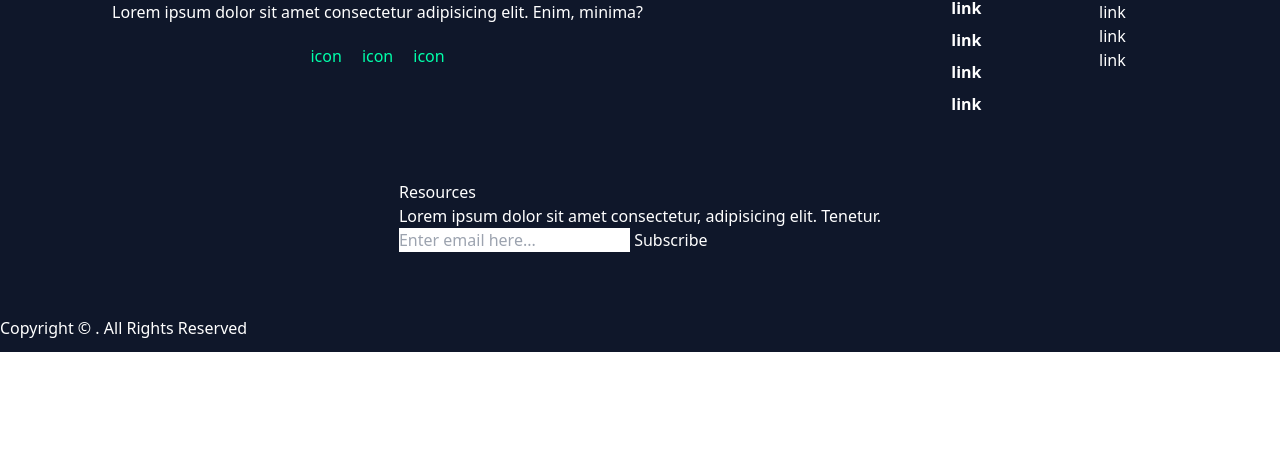
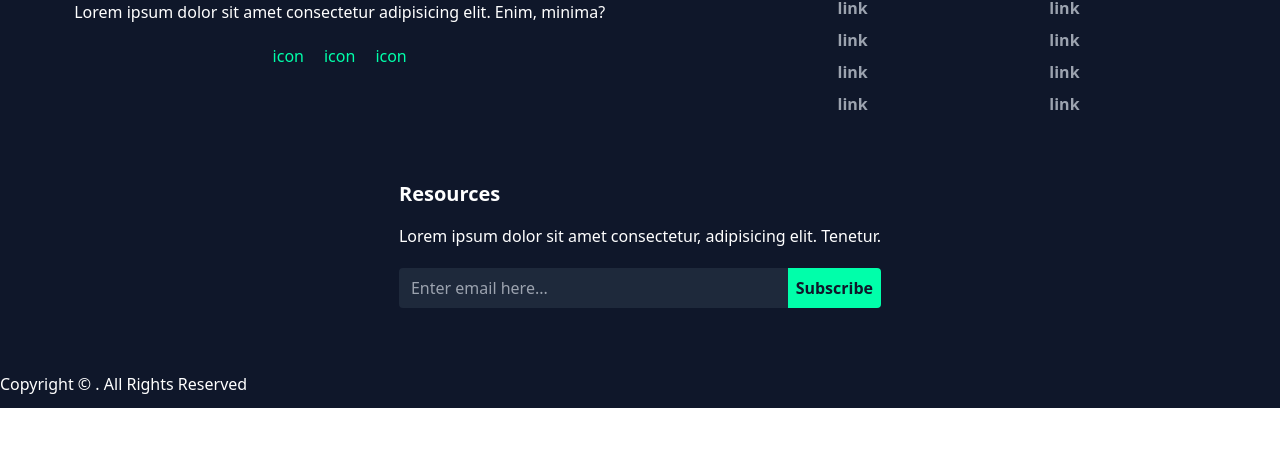
Before and after one commit to viktorCodes/tailwind-template, a website: page public/index.html in a window 1280 px wide. Shown: the part 336-800 px from the top of the page. Drawn offline with Linux system fonts and the light colour scheme.

Commit message:
adding more classes

```diff
--- a/public/index.html
+++ b/public/index.html
@@ -94,38 +94,38 @@
         <!-- Heading -->
         <div class="mx-10 lg:mx-16">
           <h2 class="mb-4 text-xl font-bold">Heading</h2>
-          <ul class="flex flex-col items-start font-semibold text-left gap-y-2">
-            <li><a href="#!" class="">link</a></li>
-            <li><a href="#!" class="">link</a></li>
-            <li><a href="#!" class="">link</a></li>
-            <li><a href="#!" class="">link</a></li>
+          <ul class="flex flex-col items-start font-semibold text-left text-gray-400 gap-y-2">
+            <li><a href="#!" class="hover:text-primary-color">link</a></li>
+            <li><a href="#!" class="hover:text-primary-color">link</a></li>
+            <li><a href="#!" class="hover:text-primary-color">link</a></li>
+            <li><a href="#!" class="hover:text-primary-color">link</a></li>
           </ul>
         </div>
 
         <!-- Heading 2 -->
-        <div class="">
-          <h2 class="">Heading 2</h2>
-          <ul class="">
-            <li><a href="#!" class="">link</a></li>
-            <li><a href="#!" class="">link</a></li>
-            <li><a href="#!" class="">link</a></li>
-            <li><a href="#!" class="">link</a></li>
+        <div class="mx-10 lg:mx-16">
+          <h2 class="mb-4 text-xl font-bold">Heading 2</h2>
+          <ul class="flex flex-col items-start font-semibold text-left text-gray-400 gap-y-2">
+            <li><a href="#!" class="hover:text-primary-color">link</a></li>
+            <li><a href="#!" class="hover:text-primary-color">link</a></li>
+            <li><a href="#!" class="hover:text-primary-color">link</a></li>
+            <li><a href="#!" class="hover:text-primary-color">link</a></li>
           </ul>
         </div>
 
         </div>
 
         <!-- Resources (Delete This if your website does not support newsletter) -->
-        <div class="">
-          <h2 class="">Resources</h2>
+        <div class="mx-10 lg:mx-16">
+          <h2 class="mb-4 text-xl font-bold">Resources</h2>
           <p>Lorem ipsum dolor sit amet consectetur, adipisicing elit. Tenetur.</p>
 
-          <form action="" class="">
+          <form action="" class="flex mt-5">
             <input type="email" name="email"
-              class=""
+              class="w-full px-3 py-2 rounded-tl rounded-bl bg-slate-800 outline-0 caret-primary-color"
               placeholder="Enter email here...">
             <button type="submit"
-              class="">Subscribe</button>
+              class="px-2 font-semibold rounded-tr rounded-br bg-primary-color text-slate-900">Subscribe</button>
 
           </form>
         </div>
```
Also changed, not shown: public/css/output.css.
